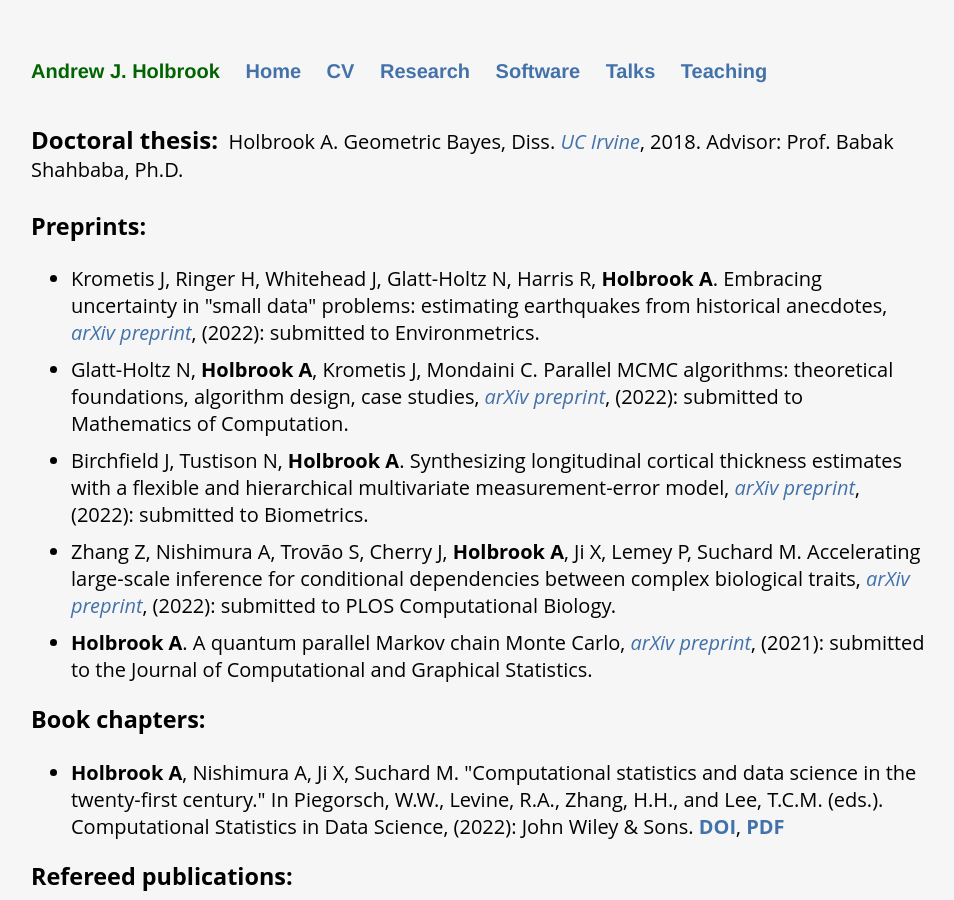
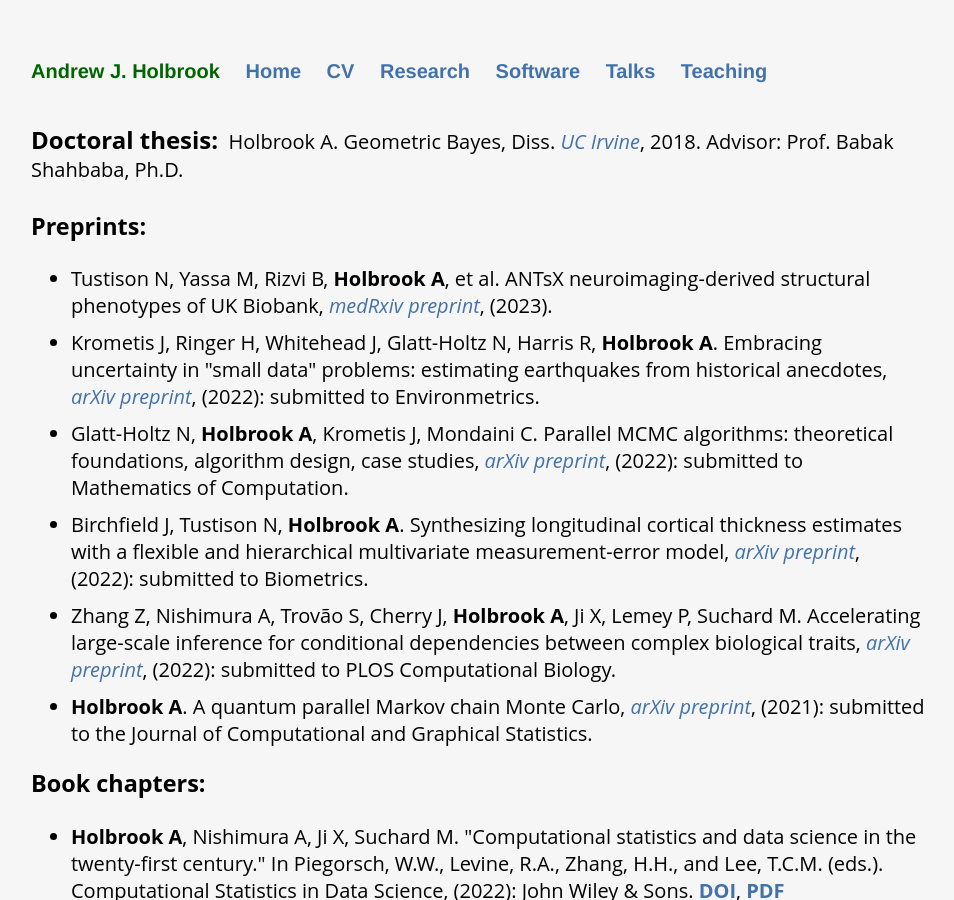
Before and after one commit to andrewjholbrook/andrewjholbrook.github.io, a Jekyll site: the page built from research.html, in a window 1280 px wide and 900 px high. Shown: the whole window, without its empty margins (161-1115 px from the left). Built offline with Jekyll 4.4.1, drawn with Linux system fonts in a browser that asks for light colours; a style sheet for code colours, icons or effects is not loaded.

Commit message:
Update research.html

```diff
--- a/research.html
+++ b/research.html
@@ -11,6 +11,7 @@
 
   <h3>Preprints:</h3>
   <ul id="preprints">
+        <li> Tustison N, Yassa M, Rizvi B, <b>Holbrook A</b>, et al. ANTsX neuroimaging-derived structural phenotypes of UK Biobank, <i><a href="https://www.medrxiv.org/content/10.1101/2023.01.17.23284693v1" target="_blank">medRxiv preprint</a></i>, (2023).
         <li>Krometis J, Ringer H, Whitehead J, Glatt-Holtz N, Harris R, <b>Holbrook A</b>. Embracing uncertainty in "small data" problems: estimating earthquakes from historical anecdotes, <i><a href="https://arxiv.org/abs/2106.07797" target="_blank">arXiv preprint</a></i>, (2022): submitted to Environmetrics.
         <li>Glatt-Holtz N, <b>Holbrook A</b>, Krometis J, Mondaini C. Parallel MCMC algorithms: theoretical foundations, algorithm design, case studies, <i><a href="https://arxiv.org/abs/2209.04750" target="_blank">arXiv preprint</a></i>, (2022): submitted to Mathematics of Computation.  </li>
         <li>Birchfield J, Tustison N, <b>Holbrook A</b>. Synthesizing longitudinal cortical thickness estimates with a flexible and hierarchical multivariate measurement-error model, <i><a href="http://arxiv.org/abs/2204.03576" target="_blank">arXiv preprint</a></i>, (2022): submitted to Biometrics. </li>
```
